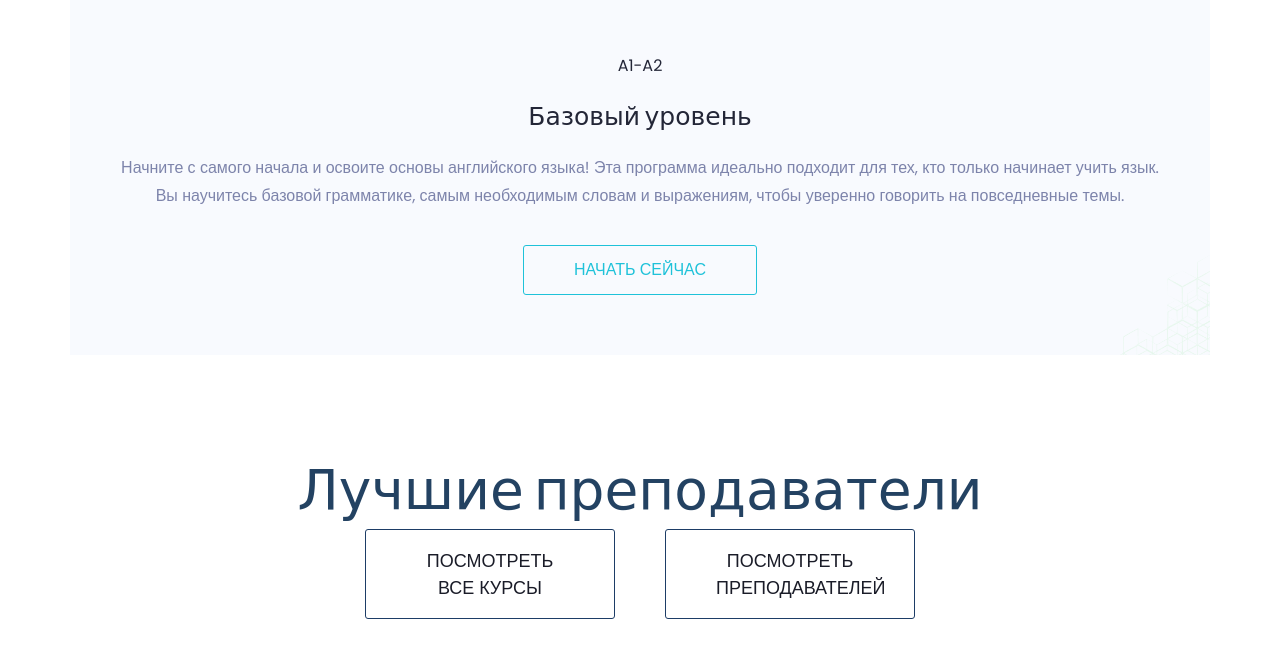
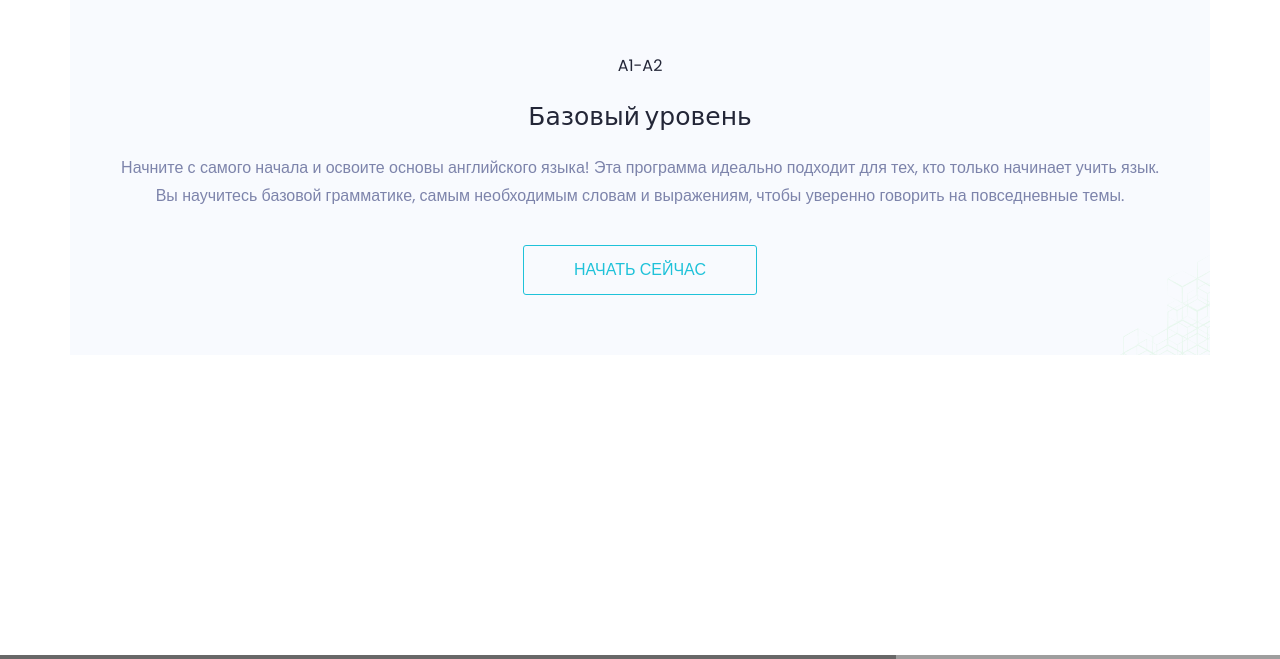
Before and after one commit to MarselineTWD/AIS_RELEASE, a FastAPI app: page / in a window 1280 px wide. Shown: the part 2441-3100 px from the top of the page. Run offline with FastAPI, Linux system fonts and the light colour scheme; some libraries are stand-ins or nearby versions; grey boxes are pictures that could not be loaded.

Commit message:
Update index.html

```diff
--- a/templates/index.html
+++ b/templates/index.html
@@ -223,25 +223,6 @@
                     </div>
                 </div>
             </div>
-            <div class="row">
-                <div class="col-lg-12">
-                    <div class="section_title text-center">
-                        <h3>Лучшие преподаватели</h3>
-                    </div>
-                </div>
-            </div>
-            <div class="row justify-content-center">
-                <div class="col-auto">
-                    <div class="course_all_btn">
-                        <a href="Courses.html" class="boxed-btn4">Посмотреть все курсы</a>
-                    </div>
-                </div>
-                <div class="col-auto">
-                    <div class="course_all_btn">
-                        <a href="Teachers.html" class="boxed-btn4">Посмотреть преподавателей</a>
-                    </div>
-                </div>
-            </div>
         </div>
 
     </div>
```
